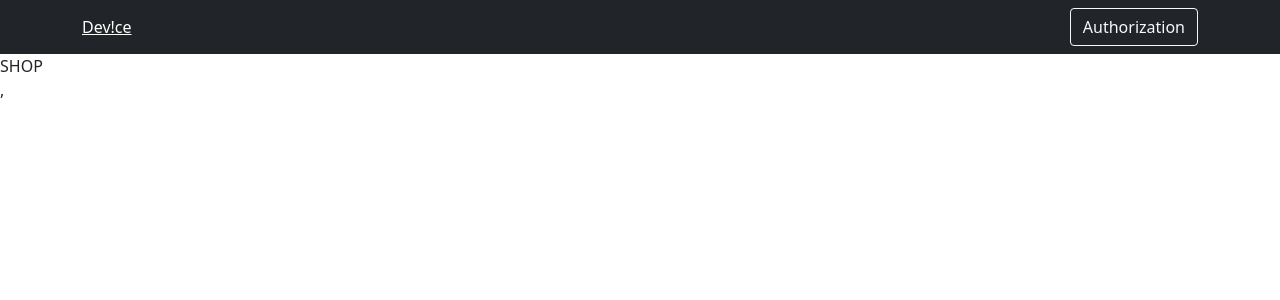
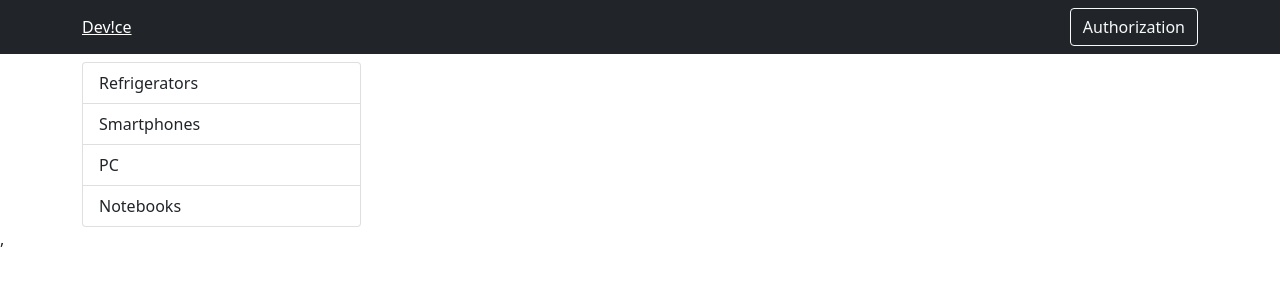
Before and after one commit to Igor-Ts/Online-Store, a React (Create React App) app in the folder client/: page / in a window 1280 px wide. Shown: the top 300 px of the page. Built offline with nearby package versions, Linux system fonts and the light colour scheme.

Commit message:
Created Type bar in shop page

```diff
--- /dev/null
+++ b/client/src/components/TypeBar.js
@@ -0,0 +1,23 @@
+import {observer} from "mobx-react-lite"
+import React, {useContext} from "react"
+import {ListGroup} from "react-bootstrap"
+import {Context} from "../index"
+
+const TypeBar = observer(() => {
+	const {device} = useContext(Context)
+	return (
+		<ListGroup>
+			{device.types.map((type) => (
+				<ListGroup.Item
+					style={{cursor: "pointer"}}
+					active={type.id === device.selectedType.id}
+					onClick={() => device.setSelectedType(type)}
+					key={type.id}>
+					{type.name}
+				</ListGroup.Item>
+			))}
+		</ListGroup>
+	)
+})
+
+export default TypeBar
--- a/client/src/pages/Shop.js
+++ b/client/src/pages/Shop.js
@@ -1,11 +1,18 @@
-import React from 'react';
+import React from "react"
+import {Col, Container, Stack} from "react-bootstrap"
+import TypeBar from "../components/TypeBar"
 
 const Shop = () => {
-    return (
-        <div>
-            SHOP
-        </div>
-    );
-};
+	return (
+		<Container>
+			<Stack className="mt-2">
+				<Col md={3}>
+					<TypeBar></TypeBar>
+				</Col>
+				<Col md={9}></Col>
+			</Stack>
+		</Container>
+	)
+}
 
-export default Shop;
+export default Shop
--- a/client/src/store/DeviceStore.js
+++ b/client/src/store/DeviceStore.js
@@ -1,26 +1,64 @@
-import {makeAutoObservable} from 'mobx'
+import {makeAutoObservable} from "mobx"
 
 export default class DeviceStore {
 	constructor() {
 		this._types = [
 			{id: 1, name: "Refrigerators"},
 			{id: 2, name: "Smartphones"},
-            {id: 3, name: "PC"}
+			{id: 3, name: "PC"},
+			{id: 4, name: "Notebooks"},
 		]
 		this._brands = [
-            {id: 1, name:"Samsung"},
-            {id: 2, name:"Apple"},
-            {id: 3, name:"Lenovo"},
-            {id: 4, name:"Asus"}
+			{id: 1, name: "Samsung"},
+			{id: 2, name: "Apple"},
+			{id: 3, name: "Lenovo"},
+			{id: 4, name: "Asus"},
 		]
 		this._devices = [
-            {id: 1, name: "12 pro"	                        , price: 1200, reating: 5, img:	"232a2966-3d16-4952-8b76-1f5cd880e630.jpg"},
-            {id: 2, name: "iPhone 13 Pro 128GB Silver"	    , price: 1159, reating: 5, img:	"9d1806a4-751a-446b-8ff8-0b970c884253.jpg"},
-            {id: 3, name: "iPhone 13 Pro 128GB Graphite"	, price: 1159, reating: 5, img:	"a47ac458-bdf9-4de3-80ae-d100061a40c0.jpg"},
-            {id: 4, name: "iPhone 12 Pro Max 128GB Silver"	, price: 1135, reating: 5, img:	"38e6eaec-4d33-4d82-93ca-80ec369c2099.jpg"},
-            {id: 5, name: "iPhone 13 Pro 128GB Gold"	    , price: 1149, reating: 5, img:	"fe32ddbe-cd2f-4803-ba4a-202efb628611.jpg"},
-            {id: 6, name: "iPhone 13 Pro 128GB Sierra Blue"	, price: 1159, reating: 5, img:	"ed8bc3f2-2b09-4ca0-87e5-64742deef90b.jpg"},
+			{
+				id: 1,
+				name: "12 pro",
+				price: 1200,
+				reating: 5,
+				img: "232a2966-3d16-4952-8b76-1f5cd880e630.jpg",
+			},
+			{
+				id: 2,
+				name: "iPhone 13 Pro 128GB Silver",
+				price: 1159,
+				reating: 5,
+				img: "9d1806a4-751a-446b-8ff8-0b970c884253.jpg",
+			},
+			{
+				id: 3,
+				name: "iPhone 13 Pro 128GB Graphite",
+				price: 1159,
+				reating: 5,
+				img: "a47ac458-bdf9-4de3-80ae-d100061a40c0.jpg",
+			},
+			{
+				id: 4,
+				name: "iPhone 12 Pro Max 128GB Silver",
+				price: 1135,
+				reating: 5,
+				img: "38e6eaec-4d33-4d82-93ca-80ec369c2099.jpg",
+			},
+			{
+				id: 5,
+				name: "iPhone 13 Pro 128GB Gold",
+				price: 1149,
+				reating: 5,
+				img: "fe32ddbe-cd2f-4803-ba4a-202efb628611.jpg",
+			},
+			{
+				id: 6,
+				name: "iPhone 13 Pro 128GB Sierra Blue",
+				price: 1159,
+				reating: 5,
+				img: "ed8bc3f2-2b09-4ca0-87e5-64742deef90b.jpg",
+			},
 		]
+		this._selectedType = {}
 		makeAutoObservable(this)
 	}
 	setTypes(types) {
@@ -32,6 +70,9 @@ export default class DeviceStore {
 	setDevices(devices) {
 		this._devices = devices
 	}
+	setSelectedType(type) {
+		this._selectedType = type
+	}
 
 	get types() {
 		return this._types
@@ -42,4 +83,7 @@ export default class DeviceStore {
 	get devices() {
 		return this._devices
 	}
-};
+	get selectedType() {
+		return this._selectedType
+	}
+}
```
Lines whose indentation alone changed are shown as unchanged.
